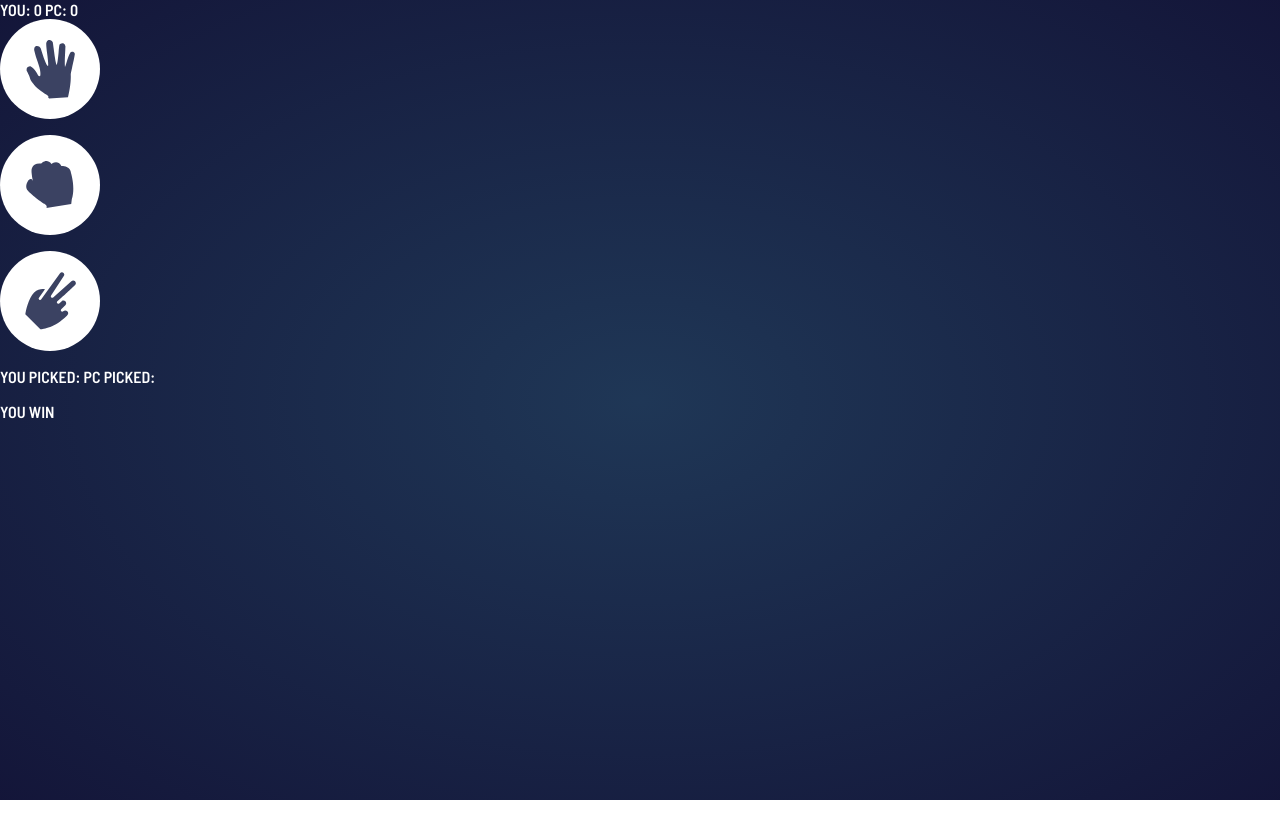
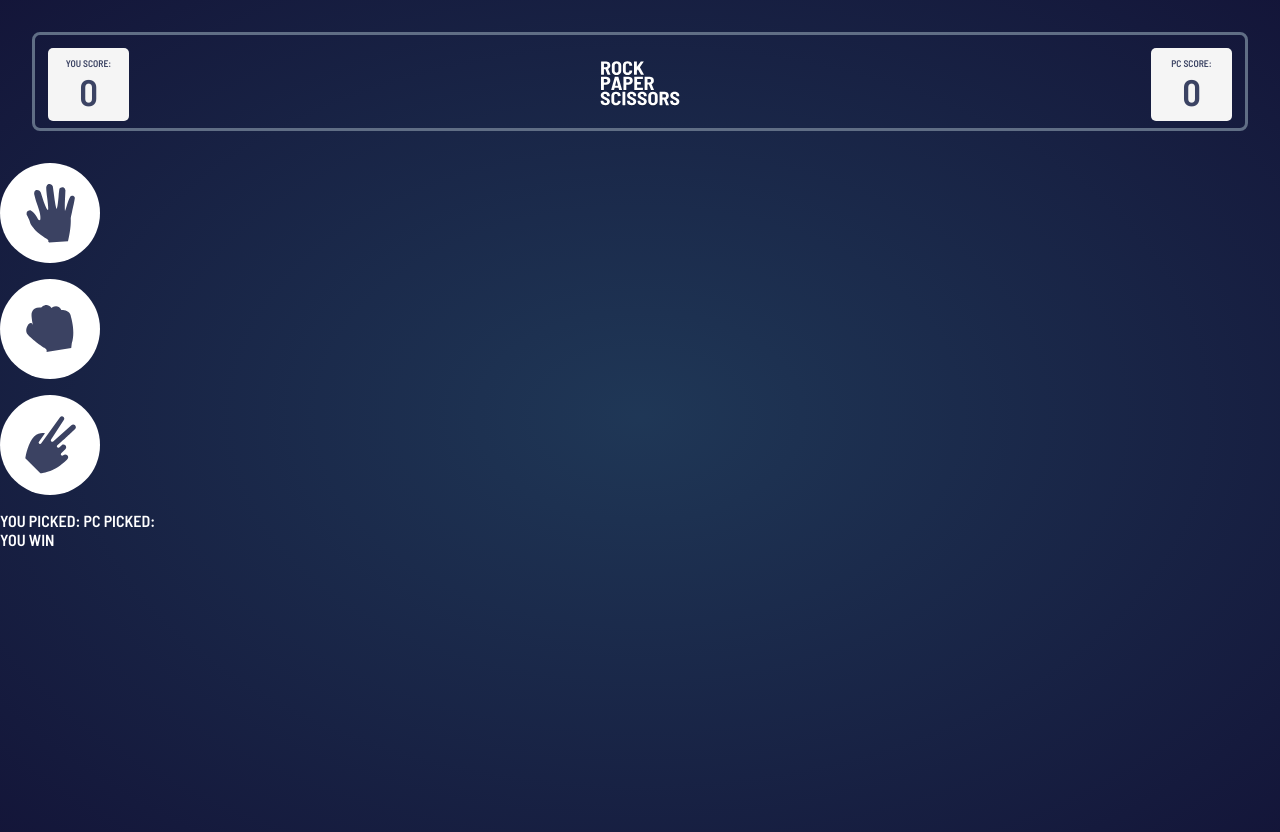
Before and after one commit to FerrandoCarlos/piedra-papel-tijeras, a plain HTML site: page index.html in a window 1280 px wide. Before the commit the page ends 800 px from the top, so only its background shows below. Drawn offline with Linux system fonts and the light colour scheme.

Commit message:
se agregaron estilos css al header

```diff
--- a/css/styles.css
+++ b/css/styles.css
@@ -1,14 +1,74 @@
 /* FUENTE  */
 @import url("https://fonts.googleapis.com/css2?family=Barlow+Semi+Condensed:wght@600;700&display=swap");
 
+/* COLOR & GRADIENTS*/
+:root{
+    --dark-text: hsl(229, 25%, 31%);
+    --score-text: hsl(229, 64%, 46%);
+    --header-outline: hsl(217, 16%, 45%);
+    --scissors-gradient: hsl(39, 89%, 49%), hsl(40, 84%, 53%);
+    --Paper-gradient: hsl(230, 89%, 62%),hsl(230, 89%, 65%);
+    --rock-gradient: hsl(349, 71%, 52%),hsl(349, 70%, 56%);
+    --lizard-gradient: hsl(261, 73%, 60%),hsl(261, 72%, 63%);
+    --cyan: hsl(189, 59%, 53%),hsl(189, 58%, 57%);
+    --radial-gradient: hsl(214, 47%, 23%),hsl(237, 49%, 15%);
+}
+/* RESET */
+*{
+    margin: 0;
+    padding: 0;
+    box-sizing: border-box;
+}
+
 body{
-    margin: 0;
-    box-sizing: border-box;
     font-family: 'Barlow Semi Condensed', sans-serif;
     height: 100vh;
-    background-image: radial-gradient(hsl(214, 47%, 23%), hsl(237, 49%, 15%));
+    background-image: radial-gradient(var(--radial-gradient));
     color:#fff;
 }
+/* HEADER */
+.header-wrapper{
+    height: 99px;
+    border: 3px solid var(--header-outline);
+    border-radius: .5rem;
+    margin: 2rem 2rem;
+}
+
+.points-container{
+    display: flex;
+    justify-content: space-between;
+    align-items: center;
+    padding: 13px;
+}
+
+.points{
+    display: flex;
+    flex-direction: column;
+    align-items: center;
+    justify-content: center;
+    width: 81px;
+    height: 73px;
+    background-color: #f5f5f5;
+    color: var(--dark-text);
+    padding: 0 10px;
+    border-radius: 0.313rem;
+}
+
+.logo-img{
+    width: 82px;
+    height: 47px;
+}
+
+.score{
+    font-size: .6rem;
+}
+
+.score-number{
+    font-size: 2.3rem;
+}
+/* FIN HEADER */
+
+
 
 .game-item{
     display: flex;
@@ -24,3 +84,7 @@ body{
 .game-item__image{
     pointer-events: none;
 }
+
+header{
+
+}
--- a/index.html
+++ b/index.html
@@ -10,23 +10,44 @@
   <body>
     <!-- HEADER -->
     <header>
-      <span>YOU:</span>
-      <span id="points-user">0</span>
-      <span>PC:</span>
-      <span id="points-pc">0</span>
+      <div class="header-wrapper">
+        <div class="points-container">
+          <div class="points">
+            <span class="score">YOU SCORE:</span>
+            <span class="score-number" id="points-user">0</span>
+          </div>
+          <img class="logo-img" src="./assets/images/logo.svg" alt="logo">
+          <div class="points">
+            <span class="score">PC SCORE:</span>
+            <span class="score-number" id="points-pc">0</span>
+          </div>
+        </div>
+      </div>
     </header>
     <!-- MAIN CONTENT -->
     <main>
       <div id="game-items" class="game-items">
         <!-- iconos -->
         <div class="game-item" data-item="paper">
-          <img src="./assets/images/icon-paper.svg" alt="icon paper" class="game-item__image"/>
+          <img
+            src="./assets/images/icon-paper.svg"
+            alt="icon paper"
+            class="game-item__image"
+          />
         </div>
         <div class="game-item" data-item="rock">
-          <img src="./assets/images/icon-rock.svg" alt="icon rock" class="game-item__image"/>
+          <img
+            src="./assets/images/icon-rock.svg"
+            alt="icon rock"
+            class="game-item__image"
+          />
         </div>
         <div class="game-item" data-item="scissors">
-          <img src="./assets/images/icon-scissors.svg" alt="icon scissors" class="game-item__image"/>
+          <img
+            src="./assets/images/icon-scissors.svg"
+            alt="icon scissors"
+            class="game-item__image"
+          />
         </div>
         <!-- elección -->
         <span>YOU PICKED:</span>
```
